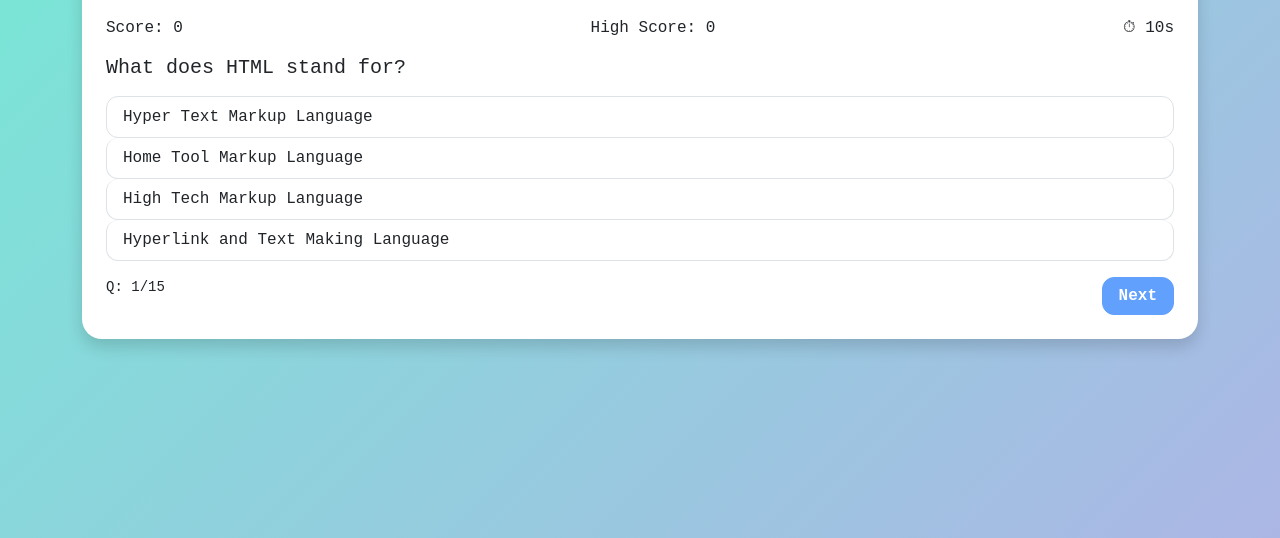
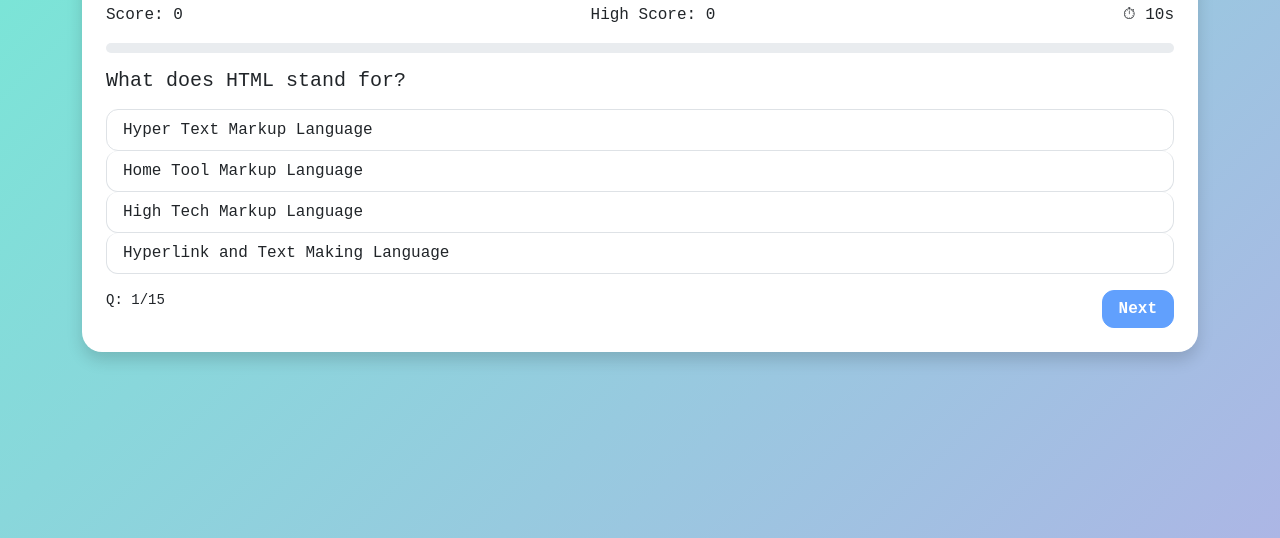
Before and after one commit to parwateshivam/quiz-app, a plain HTML site: page index.html in a window 1280 px wide. Shown: the part 262-800 px from the top of the page. Drawn offline with nearby package versions, Linux system fonts and the light colour scheme.

Commit message:
some changes

```diff
--- a/index.html
+++ b/index.html
@@ -26,6 +26,12 @@
           <div>⏱ <span id="timer">15</span>s</div>
         </div>
 
+        <!-- Progress Bar-->
+
+        <div class="progress mb-3" style="height: 10px;">
+          <div id="progressBar" class="progress-bar" style="width: 0%;"></div>
+        </div>
+
         <!-- Question -->
         <h5 id="questionBox" class="mb-3">Question will appear here</h5>
 
--- a/script.js
+++ b/script.js
@@ -100,6 +100,8 @@ const scoreBox = document.getElementById("score");
 const highScoreBox = document.getElementById("highScore");
 const timerBox = document.getElementById("timer");
 
+const progressBar = document.getElementById("progressBar");
+
 const totalBox = document.getElementById("total");
 const qNumberBox = document.getElementById("qNumber");
 
@@ -125,6 +127,11 @@ function showQuestion() {
   qNumberBox.innerText = currentQuestion + 1;
   totalBox.innerText = quizData.length;
   questionBox.innerText = question;
+
+  // updating progress bar before updating next question
+
+  const progressBarPercent = Math.floor((currentQuestion / quizData.length) * 100);
+  progressBar.style.width = progressBarPercent + "%";
 
   // adding options for the questions
   optionsBox.innerHTML = "";
@@ -214,7 +221,7 @@ function endGame() {
   optionsBox.innerHTML = "";
   nextBtn.style.display = "none";
   restartBtn.classList.remove("d-none");
-
+  progressBar.style.width = "100%";
   // update high score
   highScoreBox.innerText = score;
 }
```
